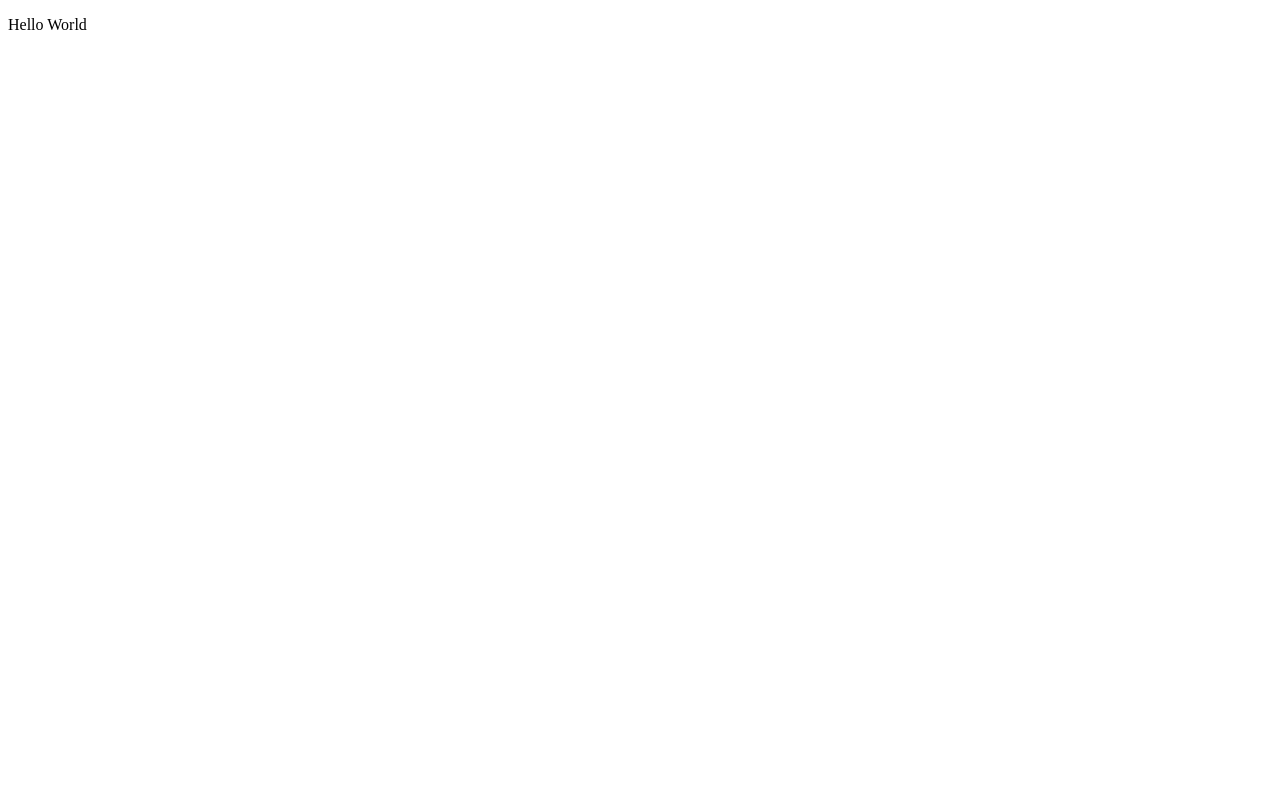
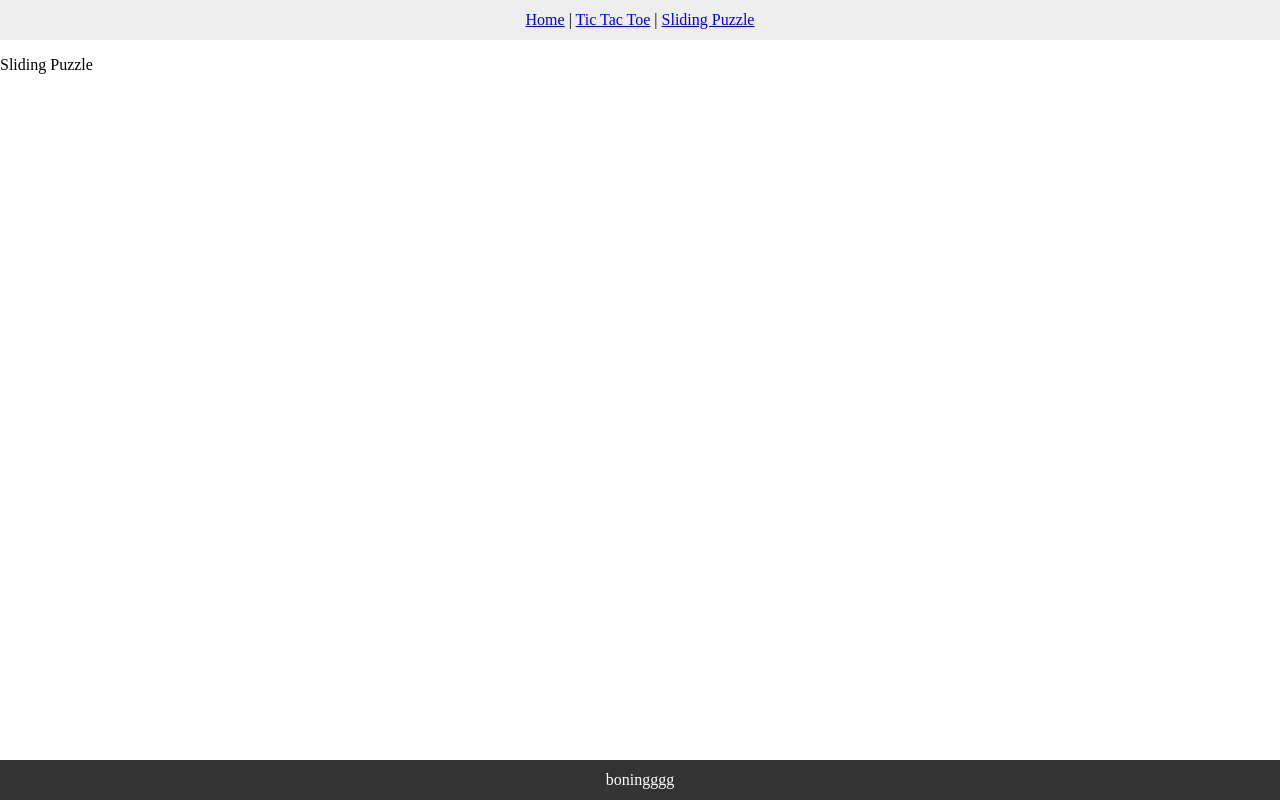
Before and after one commit to boning-w/react-game, a React (Create React App) app: page /sliding-puzzle in a window 1280 px wide. Built offline with nearby package versions, Linux system fonts and the light colour scheme.

Commit message:
feat: add dashboard

```diff
--- a/package.json
+++ b/package.json
@@ -8,6 +8,7 @@
     "@testing-library/user-event": "^13.5.0",
     "react": "^18.2.0",
     "react-dom": "^18.2.0",
+    "react-router-dom": "^6.11.1",
     "react-scripts": "5.0.1",
     "web-vitals": "^2.1.4"
   },
--- /dev/null
+++ b/src/App.css
@@ -0,0 +1,7 @@
+html {
+  margin: 0;
+}
+
+body {
+  margin: 0;
+}
--- /dev/null
+++ b/src/App.js
@@ -0,0 +1,18 @@
+import { Outlet } from "react-router-dom";
+import Footer from "./components/Footer";
+import Header from "./components/Header";
+import "./App.css";
+
+export default function App() {
+  return (
+    <div
+      style={{ display: "flex", flexDirection: "column", minHeight: "100vh" }}
+    >
+      <Header />
+      <main style={{ flexGrow: 1 }}>
+        <Outlet />
+      </main>
+      <Footer />
+    </div>
+  );
+}
--- /dev/null
+++ b/src/components/Footer.jsx
@@ -0,0 +1,18 @@
+export default function Footer() {
+  return (
+    <footer
+      style={{
+        width: "100%",
+        height: "40px",
+        backgroundColor: "#333",
+        display: "flex",
+        flexDirection: "row",
+        justifyContent: "center",
+        alignItems: "center",
+        color: "#fff",
+      }}
+    >
+      boningggg
+    </footer>
+  );
+}
--- /dev/null
+++ b/src/components/Header.jsx
@@ -0,0 +1,25 @@
+import { Link } from "react-router-dom";
+import { LINKS } from "../routers/routers";
+
+export default function Header() {
+  return (
+    <header
+      style={{
+        width: "100%",
+        height: "40px",
+        backgroundColor: "#eeeeee",
+        display: "flex",
+        alignItems: "center",
+        justifyContent: "center",
+      }}
+    >
+      <nav>
+        <Link to={LINKS.DASHBOARD.path}>Home</Link>
+        <span> | </span>
+        <Link to={LINKS.TICTACTOE.path}>Tic Tac Toe</Link>
+        <span> | </span>
+        <Link to={LINKS.SLIDINGPUZZLE.path}>Sliding Puzzle</Link>
+      </nav>
+    </header>
+  );
+}
--- a/src/index.js
+++ b/src/index.js
@@ -1,9 +1,11 @@
 import React from "react";
 import ReactDOM from "react-dom/client";
+import { RouterProvider } from "react-router-dom";
+import { routers } from "./routers/routers";
 
 const root = ReactDOM.createRoot(document.getElementById("root"));
 root.render(
   <React.StrictMode>
-    <p>Hello World</p>
+    <RouterProvider router={routers} />
   </React.StrictMode>
 );
--- /dev/null
+++ b/src/routers/routers.js
@@ -0,0 +1,27 @@
+import { createBrowserRouter } from "react-router-dom";
+import App from "../App";
+
+export const LINKS = {
+  DASHBOARD: {
+    name: "dashboard",
+    path: "/",
+    element: <p>Hello World</p>,
+  },
+  TICTACTOE: {
+    name: "tic-tac-toe",
+    path: "/tic-tac-toe",
+    element: <p>Tic Tac Toe</p>,
+  },
+  SLIDINGPUZZLE: {
+    name: "sliding-puzzle",
+    path: "/sliding-puzzle",
+    element: <p>Sliding Puzzle</p>,
+  },
+};
+
+export const routers = createBrowserRouter([
+  {
+    element: <App />,
+    children: [LINKS.DASHBOARD, LINKS.TICTACTOE, LINKS.SLIDINGPUZZLE],
+  },
+]);
```
Also changed, not shown: 1 other file (tests, documents, lock files or other folders).
